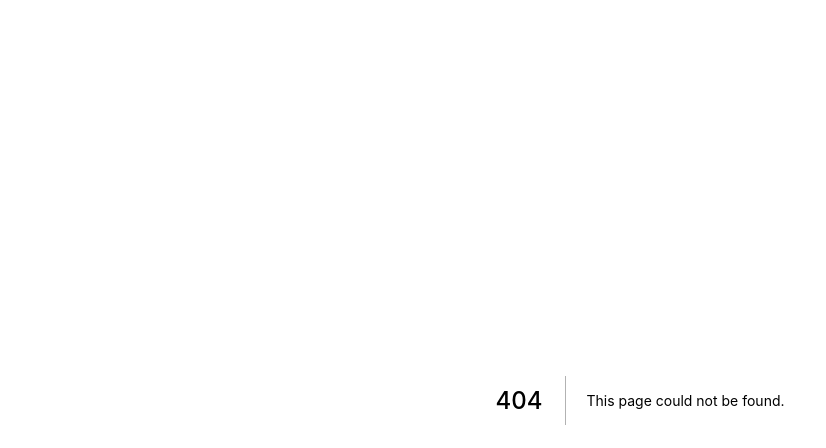
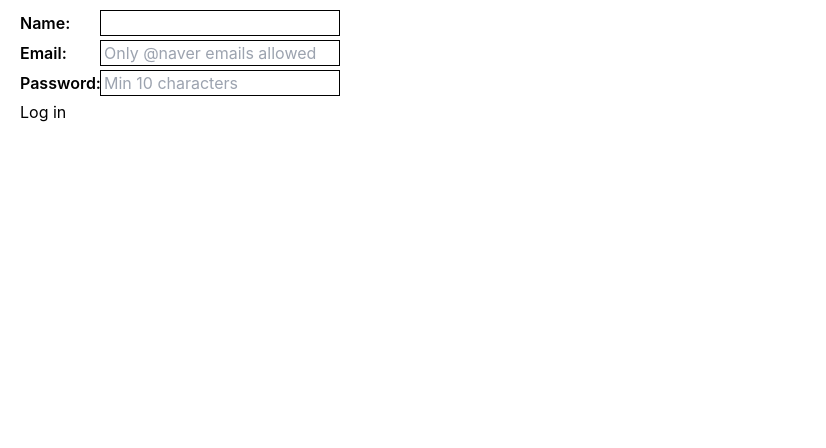
Before and after one commit to Real-Bird/carrot-market-challenge, a Next.js app: page /rhf in a window 1280 px wide. Before the commit this address had no page. Shown: the top 448 px of the page, without its empty margins (0-826 px from the left). Built offline with nearby package versions, Linux system fonts and the light colour scheme.

Commit message:
22-07-01 carrotmarket challenge 2-2

```diff
--- /dev/null
+++ b/pages/rhf/index.js
@@ -0,0 +1,83 @@
+import { useState } from "react";
+import { useForm } from "react-hook-form";
+
+export default function IndexPage() {
+  const {
+    register,
+    handleSubmit,
+    formState: { errors },
+  } = useForm({ mode: "all" });
+  const [valid, setValid] = useState("");
+  const onValid = (form) => {
+    setValid("Thank you");
+  };
+  return (
+    <div>
+      <form onSubmit={handleSubmit(onValid)}>
+        <div>
+          <div className="label">Name: </div>
+          <input
+            {...register("name", { required: "Plz write down your name" })}
+            type="text"
+            id="name"
+          />
+          <span className="error">{errors.name?.message}</span>
+        </div>
+        <div>
+          <div className="label">Email: </div>
+          <input
+            {...register("email", {
+              required: "Plz write down your Email",
+              validate: {
+                notNaver: (value) =>
+                  value.includes("@naver") || "Only @naver emails allowed",
+              },
+            })}
+            type="email"
+            id="email"
+            placeholder="Only @naver emails allowed"
+          />
+          <span className="error">{errors.email?.message}</span>
+        </div>
+        <div>
+          <div className="label">Password: </div>
+          <input
+            {...register("password", {
+              required: "Plz write down your Password",
+              minLength: {
+                message: "Password has to more than 10 characters",
+                value: 10,
+              },
+            })}
+            placeholder="Min 10 characters"
+            type="password"
+            id="password"
+          />
+          <span className="error">{errors.password?.message}</span>
+        </div>
+        <button type="submit">Log in</button>
+        <div>{valid}</div>
+      </form>
+      <style jsx>{`
+        form {
+          margin: 10px 20px;
+        }
+        .label {
+          width: 5rem;
+          font-weight: 600;
+          display: inline-block;
+          margin-bottom: 5px;
+          text-align: justify;
+        }
+        input {
+          border: 1px solid black;
+          width: 15rem;
+          padding-left: 3px;
+        }
+        .error {
+          padding: 0 5px;
+        }
+      `}</style>
+    </div>
+  );
+}
```
Also changed, not shown: package.json (+6 -1 lines), 1 other file (tests, documents, lock files or other folders).
